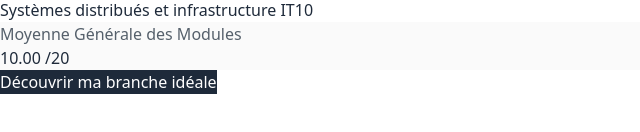
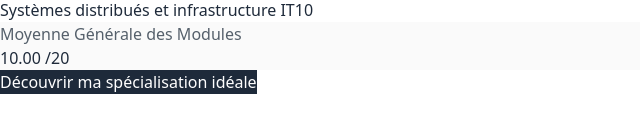
Before and after one commit to HarenaANDRIA/Prediktor-Cursus, a React (Vite) app in the folder prediction-filiere-frontend/: page / in a window 1280 px wide. Both pictures are taken after a click on the button "Spécialisation Branche". Shown: the part 458-590 px from the top of the page, without its empty margins (0-640 px from the left). Built offline with nearby package versions, Linux system fonts and the light colour scheme.

Commit message:
MAJ Appj.jsx

```diff
--- a/prediction-filiere-frontend/src/App.jsx
+++ b/prediction-filiere-frontend/src/App.jsx
@@ -865,7 +865,7 @@ export default function App() {
                       className="w-full py-4 px-6 rounded font-mono text-xs uppercase tracking-[0.15em] font-medium text-center transition-all shadow-md hover:shadow-lg"
                       style={{ backgroundColor: INK, color: PAPER }}
                     >
-                      {branchLoading ? "Analyse en cours..." : "Découvrir ma branche idéale"}
+                      {branchLoading ? "Analyse en cours..." : "Découvrir ma spécialisation idéale"}
                     </button>
                   </form>
                 </div>
```
Also changed, not shown: 1 other file (tests, documents, lock files or other folders).
